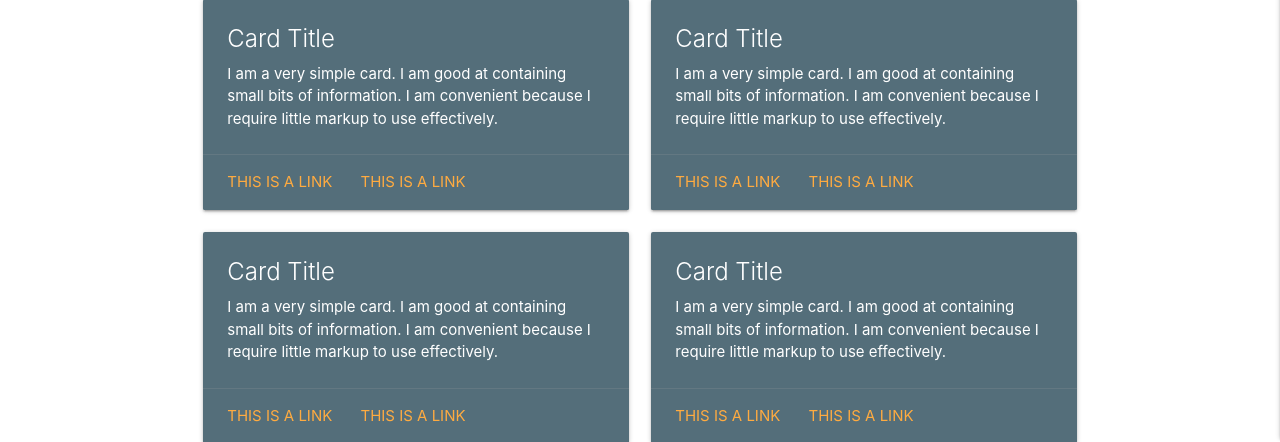
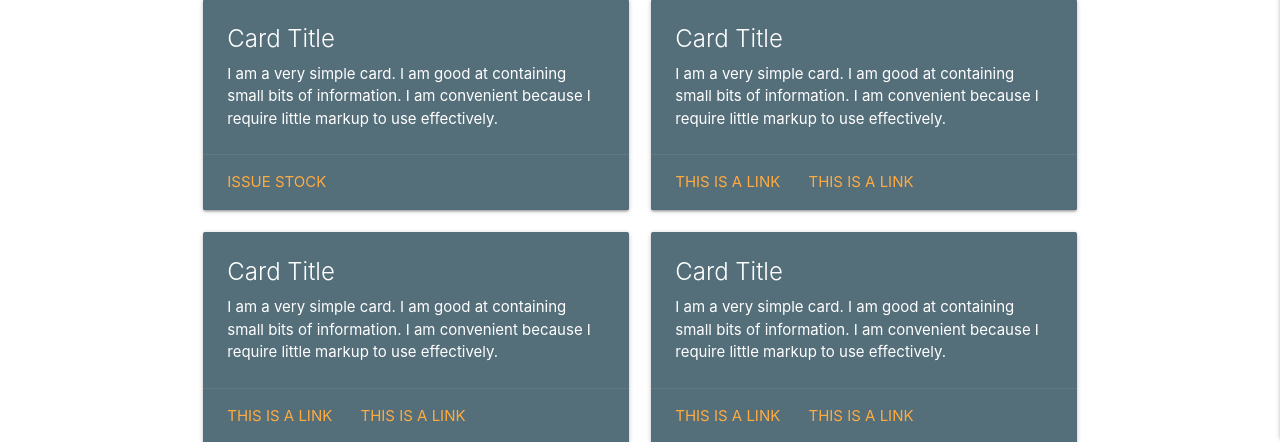
Before and after one commit to Nick8735/Safe_Stock, a Flask app: page /get_stock in a window 1280 px wide. Shown: the part 422-864 px from the top of the page. Run offline with Flask 3, Linux system fonts and the light colour scheme; data that the repository does not hold is empty; some libraries are stand-ins or nearby versions.

Commit message:
small updates

```diff
--- a/app.py
+++ b/app.py
@@ -95,8 +95,6 @@ def stock_overview():
 def receipt():
     return render_template("receipt.html")
 
-from flask import jsonify
-
 @app.route("/receipt_form", methods=["GET", "POST"])
 def receipt_form():
     if request.method == "POST":
@@ -114,5 +112,56 @@ def receipt_form():
 
     return render_template("receipt.html")
 
+@app.route("/issue_stock/<stock_id>", methods=["POST"])
+def delete_stock(stock_id):
+    if request.method == "POST":
+        # Assuming stock_id is the ObjectId of the document you want to delete
+        result = mongo.db.stock.delete_one({"_id": ObjectId(stock_id)})
+
+        if result.deleted_count == 1:
+            flash("Stock Successfully Issued")
+            # Redirect to the "Issue Stock" page with the specific stock_id
+            return redirect(url_for("issue_stock", stock_id=stock_id))
+        else:
+            flash("Stock not found or issue failed")
+
+        return redirect(url_for("issue_stock"))  # Redirect to stock overview if something goes wrong
+    else:
+        # Handle GET requests or other methods as needed
+        return jsonify({"error": "Method not allowed"}), 405
+
+@app.route("/issue_stock/<stock_id>")
+def issue_stock(stock_id):
+    # Retrieve the specific stock data
+    stock_data = mongo.db.stock.find_one({"_id": ObjectId(stock_id)})
+
+    if stock_data:
+        # Render the "Issue Stock" (transaction) page with the specific stock data
+        return render_template("issue_stock.html", stock_data=stock_data)
+    else:
+        # Handle the case where the stock is not found
+        flash("Stock not found")
+        return redirect(url_for("issue_stock"))
+
+@app.route("/issue_stock/<stock_id>/issue_form", methods=["GET", "POST"])
+def issue_form(stock_id):
+    if request.method == "POST":
+        # Process the form submission and update the stock item
+        # You can add code here to update the stock status or perform any other actions
+
+        flash("Stock Successfully Issued")
+        return redirect(url_for("issue_stock", stock_id=stock_id))
+
+    # Retrieve the specific stock data for the form
+    stock_data = mongo.db.stock.find_one({"_id": ObjectId(stock_id)})
+
+    if stock_data:
+        # Render the "Issue Stock" (transaction) form with the specific stock data
+        return render_template("issue_form.html", stock_data=stock_data)
+    else:
+        # Handle the case where the stock is not found
+        flash("Stock not found")
+        return redirect(url_for("stock_overview"))
+
 if __name__ == "__main__":
     app.run(host=os.environ.get("IP"), port=int(os.environ.get("PORT")), debug=True)
--- a/templates/stock.html
+++ b/templates/stock.html
@@ -39,8 +39,8 @@
                             I am convenient because I require little markup to use effectively.</p>
                         </div>
                         <div class="card-action">
-                            <a href="#">This is a link</a>
-                            <a href="#">This is a link</a>
+                            <a href="/issue_stock/<stock_id>">Issue Stock</a>
+
                         </div>
                     </div>
                 </div>
```
Also changed, not shown: templates/issue.html (+6 -43 lines).
